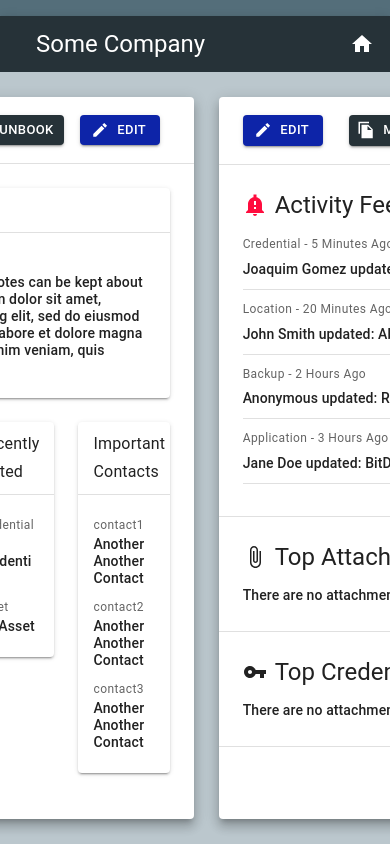
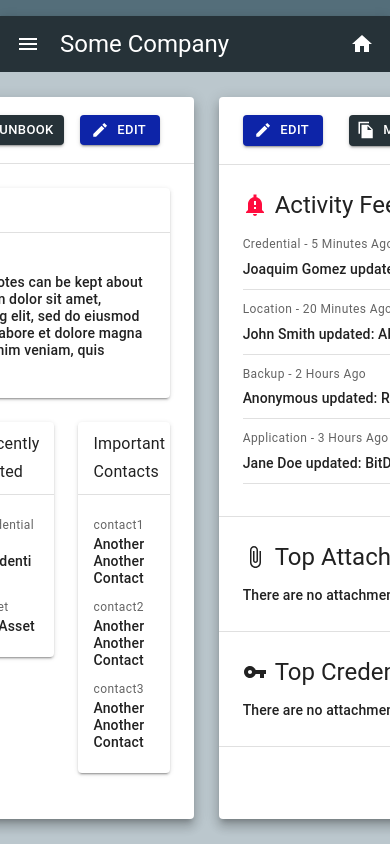
Before and after one commit to JoaquimXG/Bookmark, a React (Create React App) app: page / in a window 390 px wide. Shown: the top 844 px of the page. Built offline with nearby package versions, Linux system fonts and the light colour scheme.

Commit message:
Gathered all of the css/styling into a single place, removed more uneccesary DOM elements

```diff
--- a/src/components/AddFile.js
+++ b/src/components/AddFile.js
@@ -1,6 +1,6 @@
 //External Imports
 import React from "react";
-import { Box, Button } from "@material-ui/core";
+import { Box } from "@material-ui/core";
 import { AddSharp } from "@material-ui/icons";
 
 //Custom components
--- a/src/components/DataList.js
+++ b/src/components/DataList.js
@@ -1,6 +1,6 @@
 //External Imports
 import React from "react";
-import { Box, Divider, useTheme } from "@material-ui/core";
+import { Box, Divider } from "@material-ui/core";
 
 //Cusomt Components
 import AddFile from "./AddFile";
--- a/src/components/DataScreen.js
+++ b/src/components/DataScreen.js
@@ -63,7 +63,6 @@ export default props => {
 
     useEffect(() => {
         if (data) {
-            console.log(data[props.path]);
             // genereate the cards and title from the returned data
             // using the template required for this item type
             var tempItem = generatePrimaryCards(
--- a/src/components/ItemListTableContainer.js
+++ b/src/components/ItemListTableContainer.js
@@ -1,6 +1,6 @@
 //External Imports
 import React from "react";
-import { Typography, Table } from "@material-ui/core";
+import { Table } from "@material-ui/core";
 
 //Style
 import TableHeadExtended from "./TableHeadExtended";
--- a/src/components/MenuIconButton.js
+++ b/src/components/MenuIconButton.js
@@ -1,7 +1,7 @@
 //External Import
 import React from "react";
-import { IconButton, Menu } from "@material-ui/core";
-
+import { IconButton} from "@material-ui/core";
+import MenuSharpIcon from '@material-ui/icons/MenuSharp';
 //Style
 import { myStyles } from "../static/css/style";
 
@@ -14,7 +14,7 @@ export default props => {
             edge="start"
             onClick={props.toggleSlider}
         >
-            <Menu />
+            <MenuSharpIcon />
         </IconButton>
     );
 };
--- a/src/components/MinorCard.js
+++ b/src/components/MinorCard.js
@@ -7,6 +7,10 @@ import MinorCardHeader from "./MinorCardHeader";
 import MinorCardBody from "./MinorCardBody";
 
 export default props => {
+    if (props.title === "Schedule") {
+        console.log(props.content)
+        console.log(props.formValues)
+    }
     return (
         <Grid item xs={props.xs? props.xs: true}>
             <Paper elevation={2}>
--- a/src/components/MinorCardGridContainer.js
+++ b/src/components/MinorCardGridContainer.js
@@ -23,6 +23,10 @@ export default props => {
         }
         return newFormValues;
     };
+
+    console.log(props.cards)
+    console.log(props.formValues)
+
     return (
         <Grid
             container
@@ -38,6 +42,8 @@ export default props => {
                     subtitle => !props.formValues[subtitle.title]
                 ) && !props.edit ? null : (
                     <MinorCard
+                        //TO-DO, remove index
+                        index={index}
                         key={index}
                         xs={card.columns.xs}
                         formValues={formValues}
--- a/src/components/NavBarAvatar.js
+++ b/src/components/NavBarAvatar.js
@@ -1,6 +1,6 @@
 //External Imports
 import React from "react";
-import { Box, Link, Avatar, Divider } from "@material-ui/core";
+import { Box, Avatar, Divider } from "@material-ui/core";
 
 //Style
 import { myStyles } from "../static/css/style";
--- a/src/components/PrimaryCard.js
+++ b/src/components/PrimaryCard.js
@@ -1,6 +1,6 @@
 //External Imports
 import React from "react";
-import { Paper, Box, Divider } from "@material-ui/core";
+import { Paper, Divider } from "@material-ui/core";
 import { useState } from "react";
 import { useMutation } from "@apollo/client";
 import { useHistory } from "react-router-dom";
@@ -63,7 +63,8 @@ export default props => {
 
     //Sets the message to be displayed in the error box
     //The error box is only displayed when message.display is true
-    const handleBadFormSubmit = () => {
+    const handleBadFormSubmit = error => {
+        console.log(error);
         setMessage({
             text: "Please Fill Required Fields",
             display: true
@@ -78,6 +79,13 @@ export default props => {
         let id = success.data[props.path].updatedRow.id;
         setEdit(false);
         history.replace(`/${props.path}s/${id}`);
+    };
+
+    const handleTextFieldChange = event => {
+        props.setFormValues({
+            ...props.formValues,
+            [event.target.id]: event.target.value
+        });
     };
 
     const buttonFunctions = {
@@ -125,15 +133,6 @@ export default props => {
         }
     };
 
-    const handleTextFieldChange = event => {
-        props.setFormValues({
-            ...props.formValues,
-            [event.target.id]: event.target.value
-        });
-    };
-
-    const cards = newItem ? props.rowTemplate.cards : props.cards;
-
     return (
         <Paper className={classes.itemList} elevation={8}>
             <MyMessage message={message} />
@@ -148,7 +147,7 @@ export default props => {
             />
             <Divider />
             <MinorCardGridContainer
-                cards={cards}
+                cards={props.cards}
                 edit={edit}
                 submitted={submitted}
                 handleTextFieldChange={handleTextFieldChange}
--- a/src/static/css/style.js
+++ b/src/static/css/style.js
@@ -174,6 +174,14 @@ export const myStyles = makeStyles(theme => ({
     appBarToolbar: {
         height: "56px"
     },
+    appBarMenuButton:{
+        color: "white",
+        [theme.breakpoints.up("sm")]: {
+            display: "none"
+        }
+
+    },
+
     navMenuSliderContainer: {
         width: drawerWidth,
         background: "#ffffff"
```
